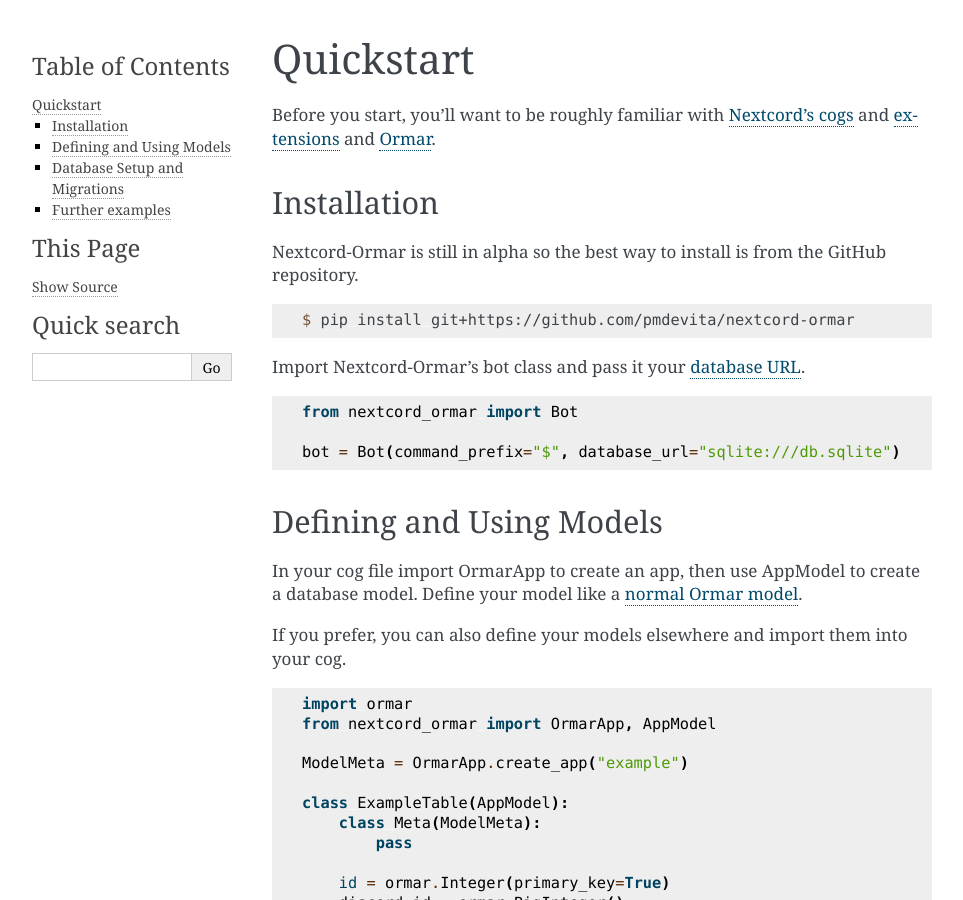
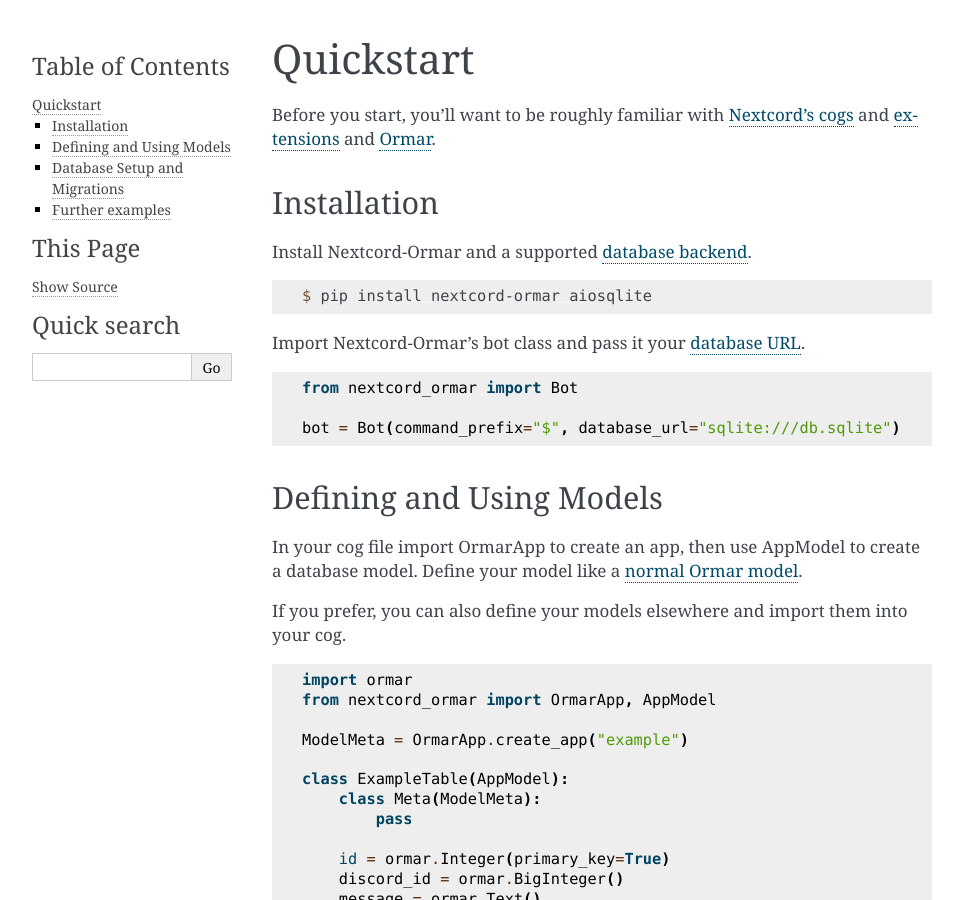
Before and after one commit to pmdevita/nextcord-ormar, a Sphinx documentation site: the page built from docs/source/usage.rst, in a window 1280 px wide and 900 px high. Shown: the whole window, without its empty margins (148-1111 px from the left). Built offline with Sphinx 7.4.7, drawn with Linux system fonts in a browser that asks for light colours.

Commit message:
Update docs for PyPI release

```diff
--- a/docs/source/usage.rst
+++ b/docs/source/usage.rst
@@ -10,12 +10,11 @@
 Installation
 ------------
 
-Nextcord-Ormar is still in alpha so the best way to install is from the GitHub repository.
+Install Nextcord-Ormar and a supported `database backend <https://www.encode.io/databases/>`_.
 
 .. code-block:: console
 
-    $ pip install git+https://github.com/pmdevita/nextcord-ormar
-
+    $ pip install nextcord-ormar aiosqlite
 
 Import Nextcord-Ormar's bot class and pass it your `database URL <https://docs.sqlalchemy.org/en/14/core/engines.html#database-urls>`_.
 
--- a/pyproject.toml
+++ b/pyproject.toml
@@ -4,6 +4,7 @@
 description = "Database integration for Nextcord with Tortoise-ORM"
 authors = ["Peter DeVita <mewtwo2643@yahoo.com>"]
 license = "MIT"
+readme = "Readme.md"
 
 [tool.poetry.dependencies]
 python = "^3.8"
```
Also changed, not shown: Readme.md (+9 -3 lines).
